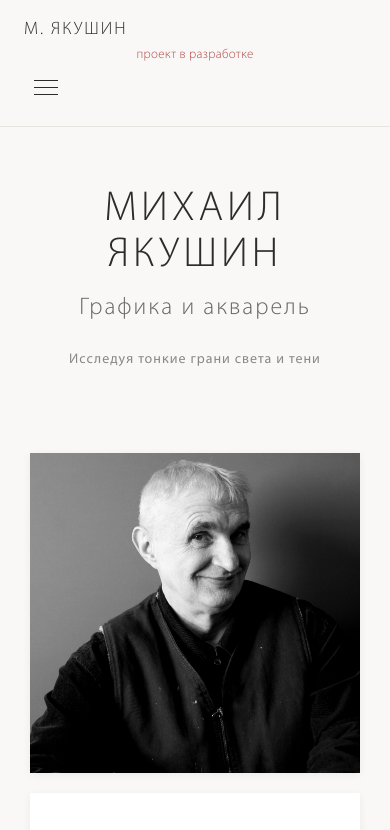
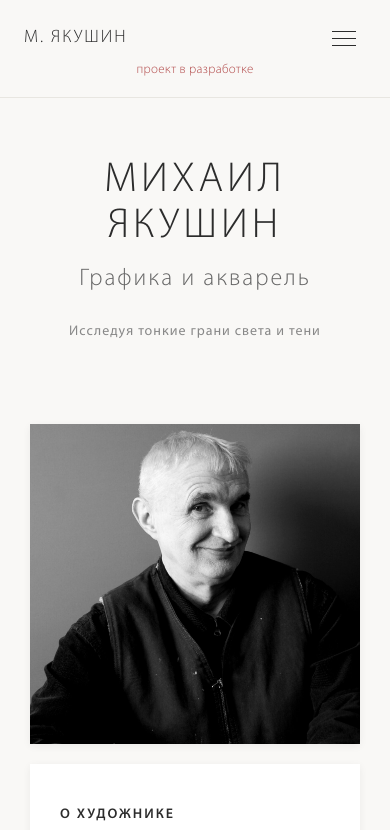
Before and after one commit to seezam/yakushin-portfolio, a plain HTML site: page index.html in a window 390 px wide. Shown: the top 830 px of the page. Drawn offline with Linux system fonts and the light colour scheme.

Commit message:
Align mobile menu in header
Co-authored-by: Copilot <223556219+Copilot@users.noreply.github.com>

```diff
--- a/assets/css/style.css
+++ b/assets/css/style.css
@@ -443,12 +443,21 @@ footer {
 @media (max-width: 768px) {
     header {
         display: grid;
-        grid-template-columns: minmax(0, 1fr) auto;
+        grid-template-columns: minmax(0, 1fr) 44px;
         padding: 16px 24px;
+    }
+    .logo {
+        grid-column: 1;
+        grid-row: 1;
+    }
+    .menu-toggle {
+        grid-column: 2;
+        grid-row: 1;
     }
     .header-notice {
         position: static;
         grid-column: 1 / -1;
+        grid-row: 2;
         justify-self: center;
         transform: none;
     }
```
